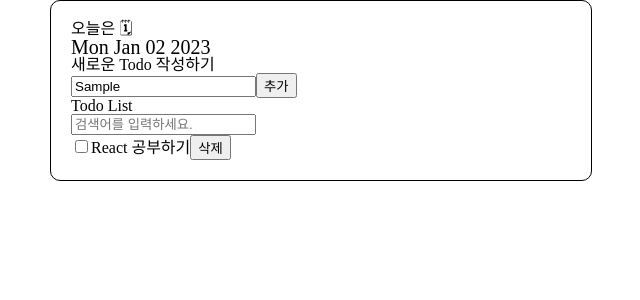
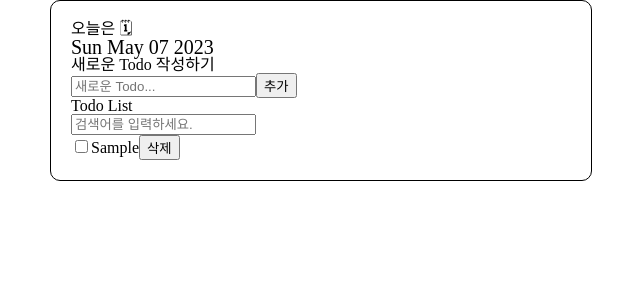
Before and after one commit to supdongza/react-todo, a React (Create React App) app: page / in a window 1280 px wide. Both pictures are taken after typing "Sample" into the empty fields and a click on the button "추가". Shown: the top 300 px of the page, without its empty margins (319-959 px from the left). Built offline with nearby package versions, Linux system fonts and the light colour scheme.

Commit message:
feat: localStorage 추가

```diff
--- a/src/App.tsx
+++ b/src/App.tsx
@@ -1,19 +1,39 @@
-import React from "react";
+import React, { useEffect, useState } from "react";
 import styled from "styled-components";
 import { Reset } from "styled-reset";
 import Header from "./components/header/Header";
 import TodoEditor from "./components/todoEditor/TodoEditor";
 import TodoList from "./components/todoList/TodoList";
 
+interface MyData {
+  isCheck: boolean;
+  text: string;
+}
+
 function App() {
+  const [todoList, setTodoList] = useState([]);
+
+  useEffect(() => {
+    const storedData = localStorage.getItem("todoInLocal");
+
+    if (storedData !== null) {
+      const parsedData = JSON.parse(storedData);
+      setTodoList(parsedData);
+    }
+  }, []);
+
+  useEffect(() => {
+    window.localStorage.setItem("todoInLocal", JSON.stringify(todoList));
+  }, [todoList]);
+
   return (
     <>
       <Reset />
       <StyledWrap>
         <StyledTitle>투두리스트</StyledTitle>
         <Header />
-        <TodoEditor />
-        <TodoList />
+        <TodoEditor setTodoList={setTodoList} todoList={todoList} />
+        <TodoList todoList={todoList} />
       </StyledWrap>
     </>
   );
--- a/src/components/header/Header.tsx
+++ b/src/components/header/Header.tsx
@@ -1,11 +1,13 @@
-import React from "react";
+import React, { useEffect } from "react";
 import styled from "styled-components";
 
 const Header = () => {
+  const date = new Date().toDateString();
+
   return (
     <StyledWrap>
       <StyledTitle>오늘은 🗓</StyledTitle>
-      <StyledDateText>Mon Jan 02 2023</StyledDateText>
+      <StyledDateText>{date}</StyledDateText>
     </StyledWrap>
   );
 };
--- a/src/components/todoEditor/TodoEditor.tsx
+++ b/src/components/todoEditor/TodoEditor.tsx
@@ -1,13 +1,42 @@
-import React from "react";
+import React, { useState, useRef } from "react";
 import styled from "styled-components";
 
-const TodoEditor = () => {
+interface Props {
+  setTodoList: any;
+  todoList: Array<string>;
+}
+
+const TodoEditor = ({ setTodoList, todoList }: Props) => {
+  const [isValue, setIsValue] = useState("");
+
+  const handleInputChange = (e: any) => {
+    setIsValue(e.target.value);
+  };
+
+  const handleAddClick = (e: any) => {
+    e.preventDefault();
+
+    if (isValue === "") {
+      alert("텍스트를 입력해주세요");
+      return;
+    }
+    setTodoList([...todoList, { isCheck: false, text: isValue }]);
+    setIsValue("");
+  };
+
   return (
     <StyledWrap>
       <StyledTitle>새로운 Todo 작성하기</StyledTitle>
       <StyledInner>
-        <StyledInput type="text" placeholder="새로운 Todo..."></StyledInput>
-        <StyledAddButton type="button">추가</StyledAddButton>
+        <StyledInput
+          type="text"
+          placeholder="새로운 Todo..."
+          onChange={handleInputChange}
+          value={isValue}
+        ></StyledInput>
+        <StyledAddButton type="button" onClick={handleAddClick}>
+          추가
+        </StyledAddButton>
       </StyledInner>
     </StyledWrap>
   );
--- a/src/components/todoList/TodoItem.tsx
+++ b/src/components/todoList/TodoItem.tsx
@@ -1,11 +1,22 @@
-import React from "react";
+import React, { useState } from "react";
 import styled from "styled-components";
 
-const TodoItem = () => {
+interface Props {
+  data: any;
+}
+
+const TodoItem = ({ data }: Props) => {
+  const [isChecked, setIsChecked] = useState(data.isCheck);
+
+  const handleChange = (e: any) => {
+    setIsChecked(true);
+    data.isCheck = e.target.checked;
+  };
+
   return (
     <StyledItem>
-      <StyledCheckbox type="checkbox" />
-      <StyledText>React 공부하기</StyledText>
+      <StyledCheckbox type="checkbox" onChange={handleChange} />
+      <StyledText>{data.text}</StyledText>
       <StyledDeleteButton type="button">삭제</StyledDeleteButton>
     </StyledItem>
   );
--- a/src/components/todoList/TodoList.tsx
+++ b/src/components/todoList/TodoList.tsx
@@ -2,7 +2,11 @@ import React from "react";
 import styled from "styled-components";
 import TodoItem from "./TodoItem";
 
-const TodoList = () => {
+interface Props {
+  todoList: Array<string>;
+}
+
+const TodoList = ({ todoList }: Props) => {
   return (
     <StyledWrap>
       <StyledTitle>Todo List</StyledTitle>
@@ -12,7 +16,9 @@ const TodoList = () => {
           placeholder="검색어를 입력하세요."
         ></StyledInput>
         <StyledList>
-          <TodoItem />
+          {todoList.map((item, index) => {
+            return <TodoItem key={index} data={item} />;
+          })}
         </StyledList>
       </StyledInner>
     </StyledWrap>
```
